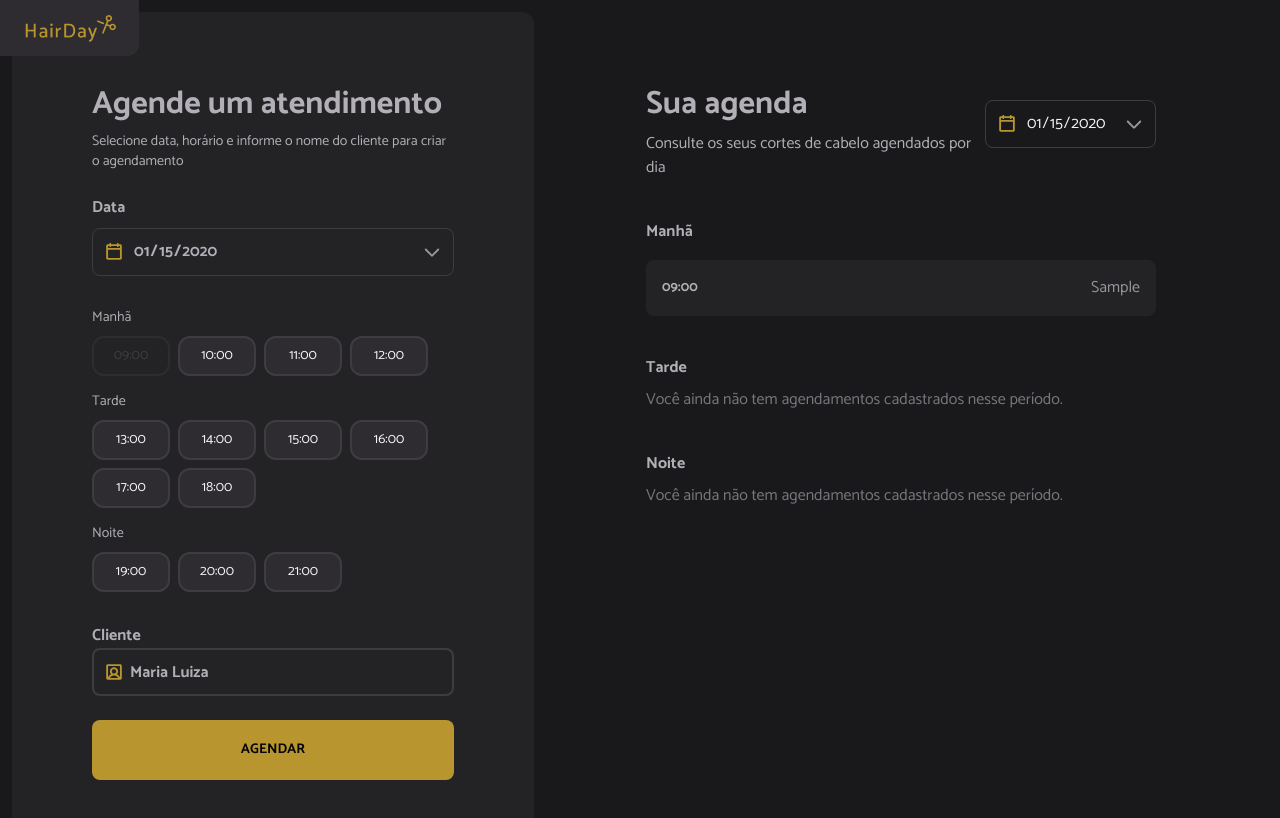
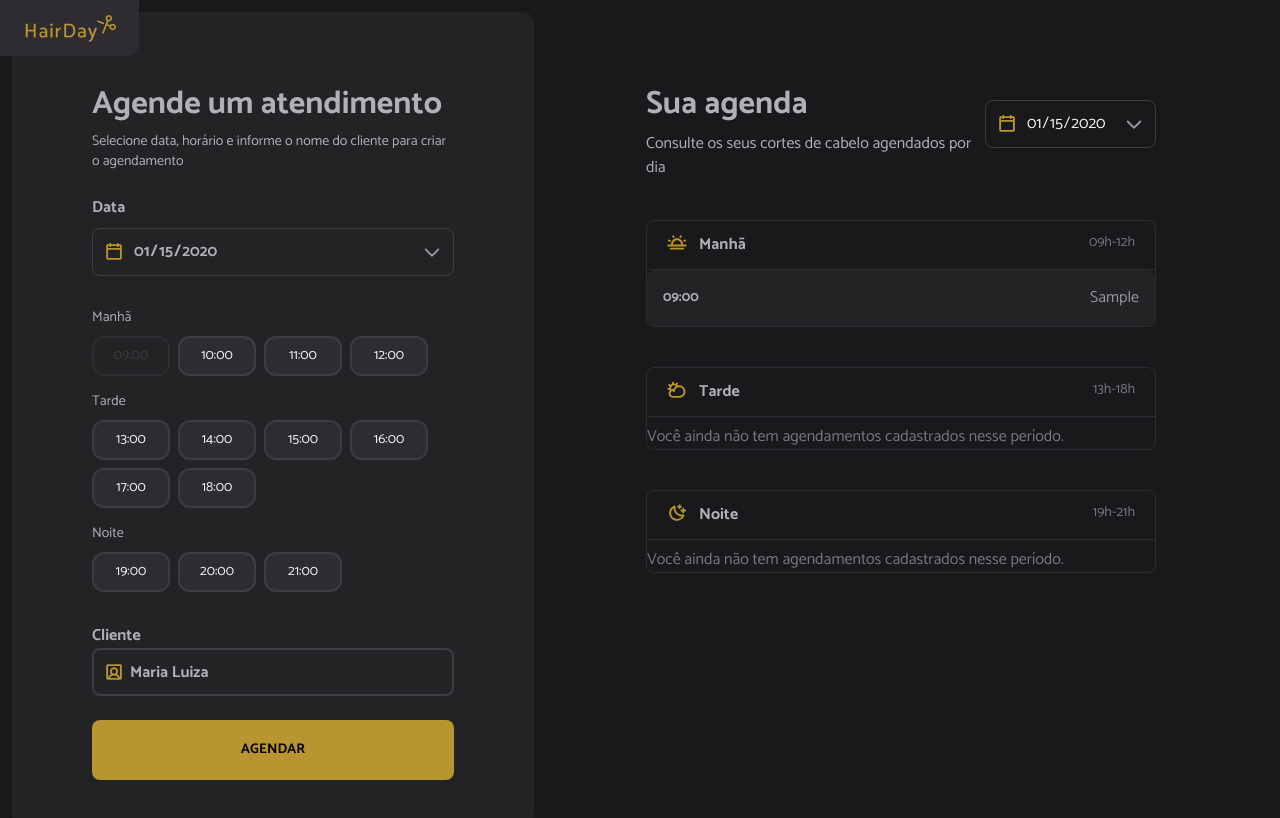
Before and after one commit to Pedrohenriquezuza/Projeto-HairDay, a React (Vite) app: page / in a window 1280 px wide. Both pictures are taken after typing "2020-01-15", "Sample" into the empty fields and a click on the button "09:00". Shown: the top 818 px of the page. Built offline with nearby package versions, Linux system fonts and the light colour scheme.

Commit message:
Adicionando o icon da lista e horario da label dinamicamente

```diff
--- a/src/components/ScheduleList.tsx
+++ b/src/components/ScheduleList.tsx
@@ -1,4 +1,7 @@
 import CalendarInput from "./inputs/CalendarInput";
+import SunHorizon from "../assets/icons/SunHorizon.svg?react";
+import CloudSun from "../assets/icons/CloudSun.svg?react";
+import MoonStars from "../assets/icons/MoonStars.svg?react";
 import Text from "./Text";
 import type { Appointment } from "../types/Appointment";
 
@@ -59,19 +62,55 @@ export default function ScheduleList({
             period.hours.includes(appointment.hour),
           );
 
+          const isMorning = period.label === "Manhã";
+          const isAfternoon = period.label === "Tarde";
+          const isNight = period.label === "Noite";
+
           return (
-            <div key={period.label} className="mt-10">
-              <Text as="h3" variant="title-md-bold">
-                {period.label}
-              </Text>
-
+            <div
+              key={period.label}
+              className="mt-10 border border-gray-600 rounded-lg "
+            >
+              <div className="flex justify-between px-5 py-3 border-b border-b-gray-600">
+                <div className="flex gap-3  ">
+                  {isMorning && (
+                    <div className="text-gray-400 text-sm">
+                      <SunHorizon className="w-5 h-5" fill="#b8952e" />
+                    </div>
+                  )}
+                  {isAfternoon && (
+                    <div className="text-gray-400 text-sm">
+                      <CloudSun className="w-5 h-5" fill="#b8952e" />
+                    </div>
+                  )}
+                  {isNight && (
+                    <div className="text-gray-400 text-sm">
+                      <MoonStars className="w-5 h-5" fill="#b8952e" />
+                    </div>
+                  )}
+                  <Text as="h3" variant="title-md-bold">
+                    {period.label}
+                  </Text>
+                </div>
+                <div>
+                  {isMorning && (
+                    <div className="text-gray-400 text-sm">09h-12h</div>
+                  )}
+                  {isAfternoon && (
+                    <div className="text-gray-400 text-sm">13h-18h</div>
+                  )}
+                  {isNight && (
+                    <div className="text-gray-400 text-sm">19h-21h</div>
+                  )}
+                </div>
+              </div>
               {periodAppointments.length === 0 && (
                 <Text as="p" className="mt-2 text-gray-400">
                   Você ainda não tem agendamentos cadastrados nesse período.
                 </Text>
               )}
 
-              <div className="mt-4 space-y-2">
+              <div className="">
                 {periodAppointments.map((appointment) => (
                   <div
                     key={appointment.id}
--- a/src/components/inputs/CalendarInput.tsx
+++ b/src/components/inputs/CalendarInput.tsx
@@ -15,6 +15,7 @@ export default function CalendarInput({value, onChange}: Props) {
       />
 
       <input
+      required
         type="date"
         value={value}
         onChange={(e) => onChange(e.target.value)}
```
